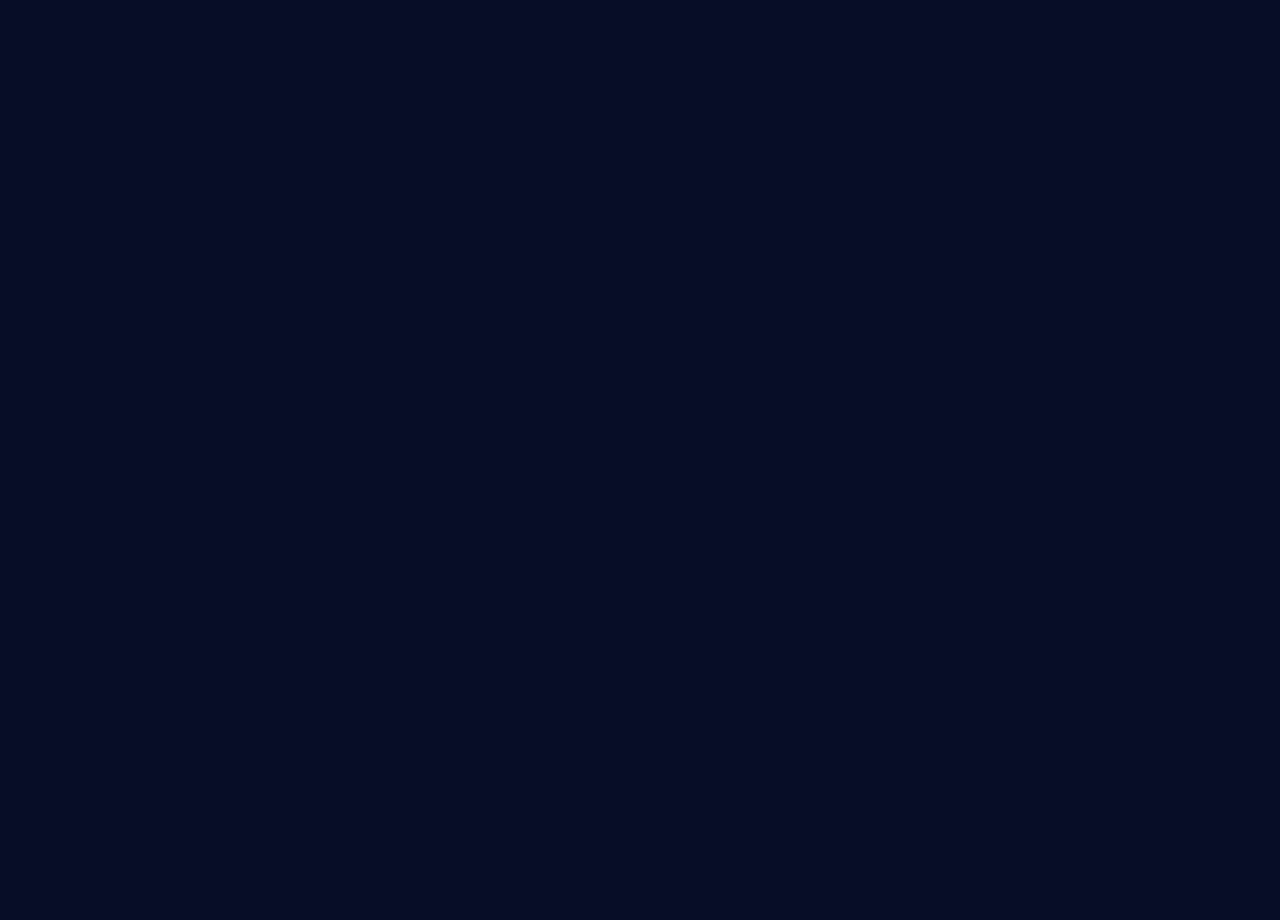
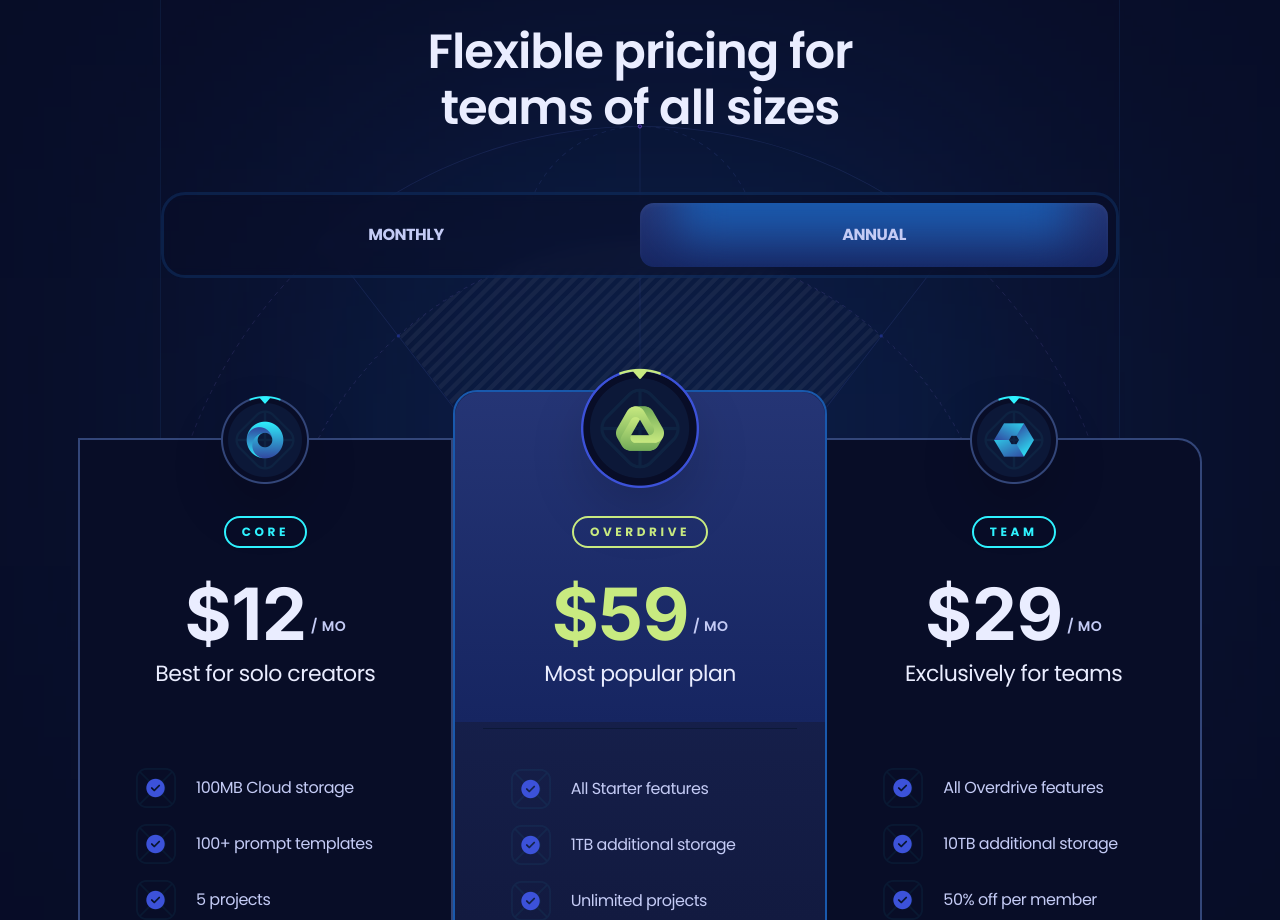
Before and after one commit to Legaz-le/first-website-on-react, a React (Vite) app: page / in a window 1280 px wide. Shown: the part 1880-2800 px from the top of the page. Before the commit the page ends 1792 px from the top, so only its background shows below. Built offline with nearby package versions, Linux system fonts and the light colour scheme.

Commit message:
Pricing section Ui

```diff
--- a/package.json
+++ b/package.json
@@ -14,6 +14,7 @@
     "clsx": "^2.1.1",
     "prettier": "^3.5.3",
     "react": "^19.0.0",
+    "react-countup": "^6.5.3",
     "react-dom": "^19.0.0",
     "react-scroll": "^1.9.3"
   },
--- a/src/sections/Header.jsx
+++ b/src/sections/Header.jsx
@@ -75,7 +75,7 @@
                     )}
                   >
                     <img
-                      src="/public/images/xora.svg"
+                      src="/images/xora.svg"
                       width={160}
                       height={55}
                       alt="logo"
@@ -94,14 +94,14 @@
             h-[380px] translate-x-[-290px] -translate-y-1/2 rotate-90"
             >
               <img
-                src="/public/images/bg-outlines.svg"
+                src="/images/bg-outlines.svg"
                 width={960}
                 height={380}
                 alt="outline"
                 className="relative z-2"
               />
               <img
-                src="/public/images/bg-outlines-fill.png"
+                src="/images/bg-outlines-fill.png"
                 width={960}
                 height={380}
                 alt="outline"
@@ -117,7 +117,7 @@
           onClick={() => setIsOpen((prevState) => !prevState)}
         >
           <img
-            src={`/public/images/${isOpen ? "close" : "magic"}.svg`}
+            src={`/images/${isOpen ? "close" : "magic"}.svg`}
             alt="magic"
             className="size-1/2 object-contain"
           />
--- a/src/sections/Hero.jsx
+++ b/src/sections/Hero.jsx
@@ -24,7 +24,7 @@
           </div>
           <div className="absolute -top-32 left-[calc(50%-340px)] w-[1230px] pointer-events-none hero-img_res">
             <img
-              src="/public/images/hero.png"
+              src="/images/hero.png"
               className="size-1230 max-lg:h-auto"
               alt="hero"
             />
--- a/src/sections/Pricing.jsx
+++ b/src/sections/Pricing.jsx
@@ -1,11 +1,167 @@
-import React from 'react'
+import clsx from "clsx";
+import React, { useState } from "react";
+import { Element } from "react-scroll";
+import { features, plans } from "../constants";
+import CountUp from "react-countup";
+import Button from "../components/Button";
 
 const Pricing = () => {
+  const [monthly, setMonthly] = useState(false);
   return (
-    <div>
+    <serction>
+      <Element name="pricing">
+        <div className="container">
+          <div
+            className="max-w-960 pricing-head_before relative mx-auto border-l border-r border-s2 bg-s1/50 pb-40 pt-28 max-xl:max-w-4xl max-lg:border-none max-md:pb-32
+          max-md:pt-16"
+          >
+            <h3
+              className="h3 max-lg:h4 max-md:h5 z-3 relative mx-auto
+            mb-14 max-w-lg text-center text-p4 max-md:mb-11 max-sm:max-w-sm"
+            >
+              Flexible pricing for teams of all sizes
+            </h3>
+            <div
+              className="relative z-4 mx-auto flex w-[375x] rounded-3xl border-[3px] border-s4/25 bg-s1/50 p-2 backdrop-blur-[6px]
+            max-md:w-[310px]"
+            >
+              <button
+                className={clsx("pricing-head_btn", monthly && "text-p4")}
+                onClick={() => setMonthly(true)}
+              >
+                Monthly
+              </button>
+              <button
+                className={clsx("pricing-head_btn", !monthly && "text-p4")}
+                onClick={() => setMonthly(false)}
+              >
+                Annual
+              </button>
+              <div
+                className={clsx(
+                  "g4 rounded-14 before:h-100 pricing-head_btn_before absolute left-2 top-2 h-[calc(100%-16px)] w-[calc(50%-8px)] overflow-hidden shadow-400 transition-transform duration-500",
+                  !monthly && "translate-x-full"
+                )}
+              />
+            </div>
+            <div className="pricing-bg">
+              <img
+                src="/images/bg-outlines.svg"
+                width={960}
+                height={380}
+                alt="outline"
+                className="relative z-2"
+              />
+              <img
+                src="/images/bg-outlines-fill.png"
+                width={960}
+                height={380}
+                alt="outline"
+                className="absolute inset-0 opacity-5 mix-blend-soft-light"
+              />
+            </div>
+          </div>
+          {/* pricing section */}
+          <div className="scorll-hide relative z-2 -mt-12 flex items-start max-xl:gap-5 max-xl:overflow-auto max-xl:pt-6">
+            {plans.map((plan, index) => (
+              <div
+                key={plan.id}
+                className="pricing-plan_fiest pricing-plan_last pricing-plan_odd pricing-plan_even relative
+              border-2 p-7 max-xl:min-w-80 max-lg:rounded-3xl xl:w-[calc(33.33%+2px)]"
+              >
+                {index === 1 && (
+                  <div className="g4 absolute h-330 left-0 right-0 top-0 z-1 rounded-tl-3xl rounded-tr-3xl" />
+                )}
+                <div
+                  className={clsx(
+                    "absolute left-0 right-0 z-2 flex items-center justify-center",
+                    index === 1 ? "-top-6" : "-top-6 xl:-top-11"
+                  )}
+                >
+                  <img
+                    src={plan.logo}
+                    alt={plan.title}
+                    className={clsx(
+                      "object-contain drop-shadow-2xl",
+                      index === 1 ? "size-[120px]" : "size-[88px]"
+                    )}
+                  />
+                </div>
+                <div
+                  className={clsx(
+                    "relative flex flex-col items-center",
+                    index === 1 ? "pt-24" : "pt-12"
+                  )}
+                >
+                  <div
+                    className={clsx(
+                      "small-2 rounded-20 relative z-2 mx-auto mb-6 border-2 px-4 py-1.5 uppercase",
+                      index === 1 ? "border-p3 text-p3" : "border-p1 text-p1"
+                    )}
+                  >
+                    {plan.title}
+                  </div>
+                  <div className="relative z-2 flex items-center justify-center">
+                    <div
+                      className={clsx(
+                        "h-num flex items-start",
+                        index === 1 ? "text-p3" : "text-p4"
+                      )}
+                    >
+                      $
+                      <CountUp
+                        start={plan.priceMonthly}
+                        end={monthly ? plan.priceMonthly : plan.priceYearly}
+                        duration={0.4}
+                        useEasing={false}
+                        preserveValue
+                      />
+                    </div>
+                    <div className="small-1 relative top-3 ml-1 uppercase">
+                      / mo
+                    </div>
+                  </div>
+                </div>
+                <div
+                  className={clsx(
+                    "body-1 relative z-2 mb-10 w-full border-b-s2 pb-9 text-center text-p4",
+                    index === 1 && "border-b"
+                  )}
+                >
+                  {plan.caption}
+                </div>
+                <div>
+                  <ul className="mx-auto space-y-4 xl:px-7">
+                    {plan.features.map((features) => (
+                      <li
+                        key={features}
+                        className="relative flex items-center gap-5"
+                      >
+                        <img
+                          src={"/images/check.png"}
+                          alt="check"
+                          className="size-10 object-contain"
+                        />
+                        <p className="flex-1">{features}</p>
+                      </li>
+                    ))}
+                  </ul>
+                  <div className="mt-10 flex w-full justify-center">
+                    <Button icon={plan.icon}>Get Started</Button>
+                  </div>
+                  {index === 1 && (
+                    <p className="small-compact mt-9 text-center text-p3 before:mx-2.5 before:content-['-'] after:mx-2.5 after:content-['-']">
+                      Limited time offer
+                    </p>
+                  )}
+                </div>
+              </div>
+            ))}
+          </div>
+        </div>
+      </Element>
+    </serction>
+  );
+};
 
-    </div>
-  )
-}
-
-export default Pricing
+export default Pricing;
```
Also changed, not shown: src/constants/index.jsx (+150 -150 lines), 1 other file (tests, documents, lock files or other folders).
